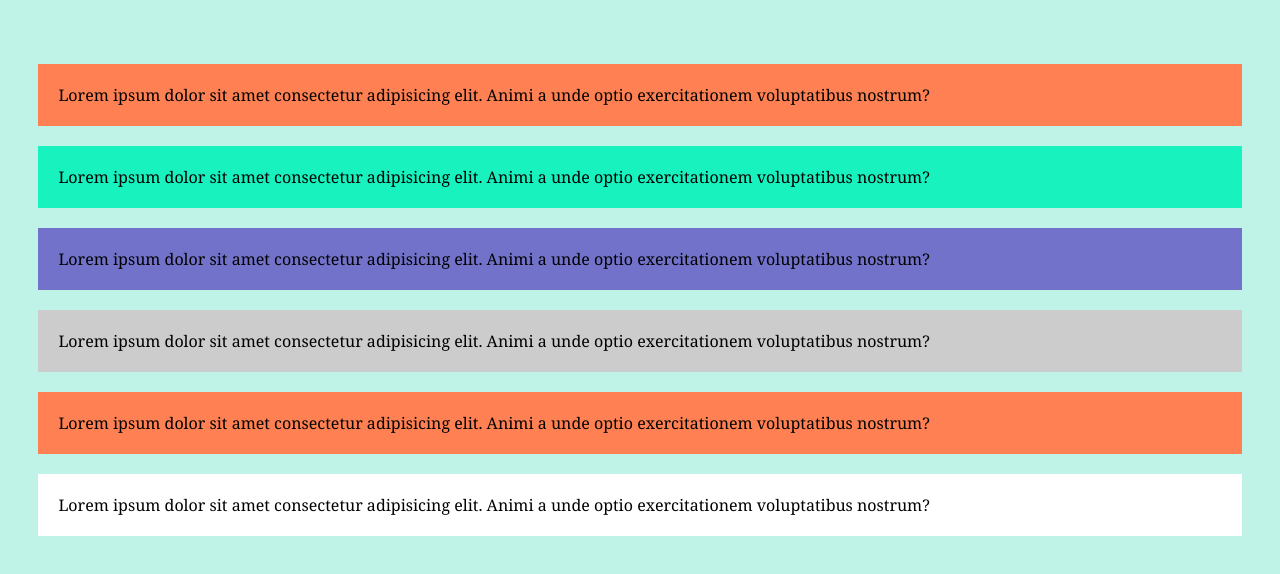
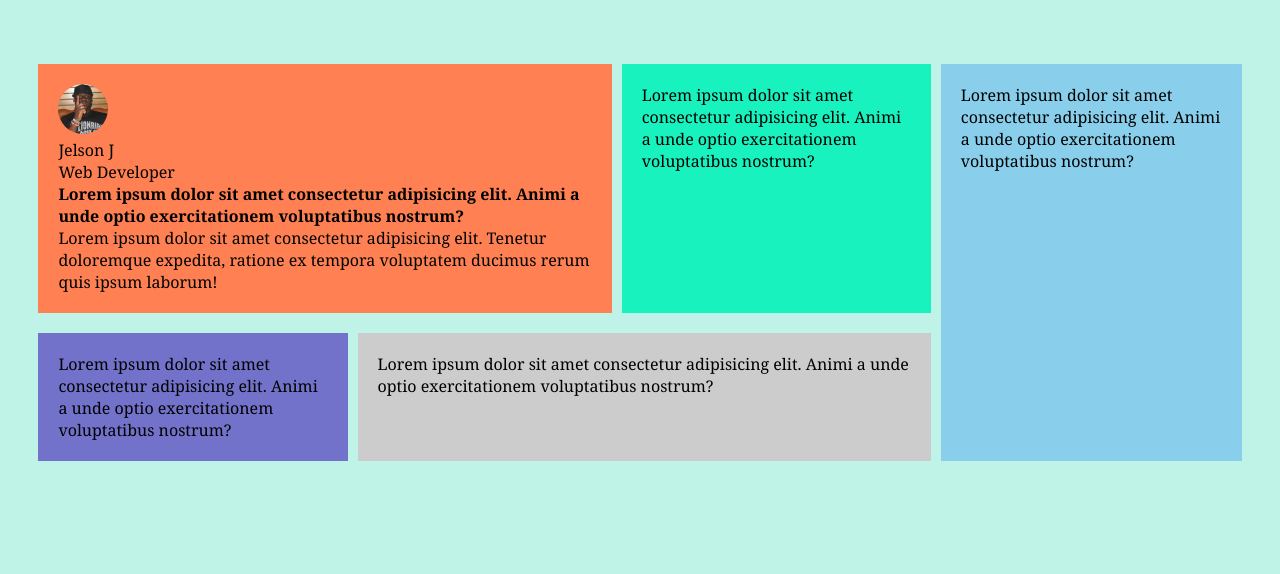
Before and after one commit to jelsonjay/microsoft-clone, a plain HTML site: page index.html in a window 1280 px wide. Drawn offline with Linux system fonts and the light colour scheme.

Commit message:
commit changes on css

```diff
--- a/css/master.css
+++ b/css/master.css
@@ -10,6 +10,7 @@
 	--clr-gray: hsl(0, 0%, 80%);
 	--clr-white: hsl(0, 0%, 100%);
 	--clr-blue: hsl(240, 45%, 62%);
+	--clr-skyblue: hsl(197, 71%, 73%);
 }
 body {
 	font-family: Georgia, 'Times New Roman', Times, serif;
@@ -36,7 +37,7 @@ body {
 	background-color: var(--clr-gray);
 }
 .card-5 {
-	background-color: var(--clr-Orange);
+	background-color: var(--clr-skyblue);
 }
 .card-6 {
 	background-color: var(--clr-white);
@@ -47,3 +48,49 @@ body {
 	margin-bottom: 20px;
 	padding: 20px;
 }
+img {
+	width: 50px;
+	height: 50px;
+	border-radius: 50%;
+}
+/*========Media Query=====*/
+@media (min-width: 576px) {
+	.container,
+	.grid-left,
+	#top,
+	#bottom {
+		display: flex;
+	}
+	#top,
+	#bottom {
+		flex-basis: 50%;
+	}
+	.container {
+		display: flex;
+		max-width: 1400px;
+		margin: 0 auto;
+	}
+	.grid-left {
+		flex-direction: column;
+		flex-basis: 75%;
+	}
+	.grid-left .item {
+		margin-right: 10px;
+	}
+	.card-5 {
+		flex-basis: 25%;
+	}
+
+	.card-1 {
+		flex-basis: 65%;
+	}
+	.card-2 {
+		flex-basis: 35%;
+	}
+	.card-3 {
+		flex-basis: 35%;
+	}
+	.card-4 {
+		flex-basis: 65%;
+	}
+}
--- a/index.html
+++ b/index.html
@@ -12,14 +12,24 @@
 
 </header>
 <div class="container">
+<div class="grid-left">
+<div id="top">
 <div class="card-1 item">
+  <img src="/img/avatar.jpg" alt="avatar">
+  <p>Jelson J</p>
+  <P>Web Developer</P>
+  <h4>Lorem ipsum dolor sit amet consectetur adipisicing elit.
+    Animi a unde optio exercitationem voluptatibus nostrum?</h4>
   <p>Lorem ipsum dolor sit amet consectetur adipisicing elit.
-  Animi a unde optio exercitationem voluptatibus nostrum?</p>
+    Tenetur doloremque expedita, ratione ex tempora voluptatem
+    ducimus rerum quis ipsum laborum!</p>
   </div>
 <div class="card-2 item">
   <p>Lorem ipsum dolor sit amet consectetur adipisicing elit.
     Animi a unde optio exercitationem voluptatibus nostrum?</p>
 </div>
+</div>
+<div id="bottom">
 <div class="card-3 item">
   <p>Lorem ipsum dolor sit amet consectetur adipisicing elit.
     Animi a unde optio exercitationem voluptatibus nostrum?</p>
@@ -28,14 +38,14 @@
   <p>Lorem ipsum dolor sit amet consectetur adipisicing elit.
     Animi a unde optio exercitationem voluptatibus nostrum?</p>
 </div>
+</div>
+</div>
+
 <div class="card-5 item">
 <p>Lorem ipsum dolor sit amet consectetur adipisicing elit.
   Animi a unde optio exercitationem voluptatibus nostrum?</p>
 </div>
-<div class="card-6 item">
-<p>Lorem ipsum dolor sit amet consectetur adipisicing elit.
-  Animi a unde optio exercitationem voluptatibus nostrum?</p>
-</div>
+
 </div>
 </body>
 </html>
```
Also changed, not shown: img/avatar.jpg (added), img/hero-img.png (added). Lines whose indentation alone changed are shown as unchanged.
